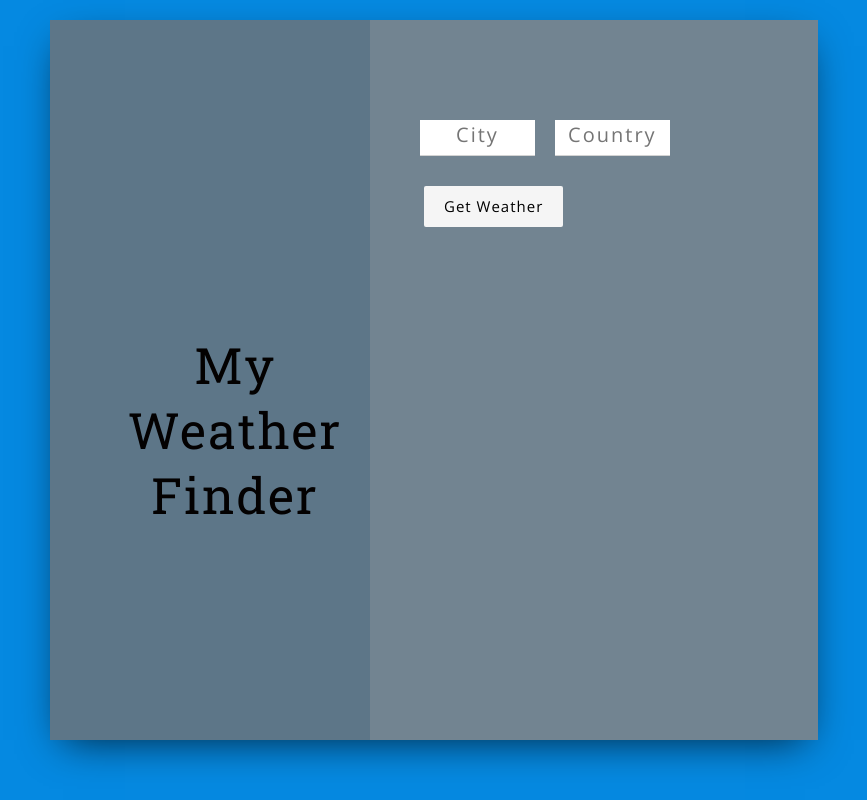
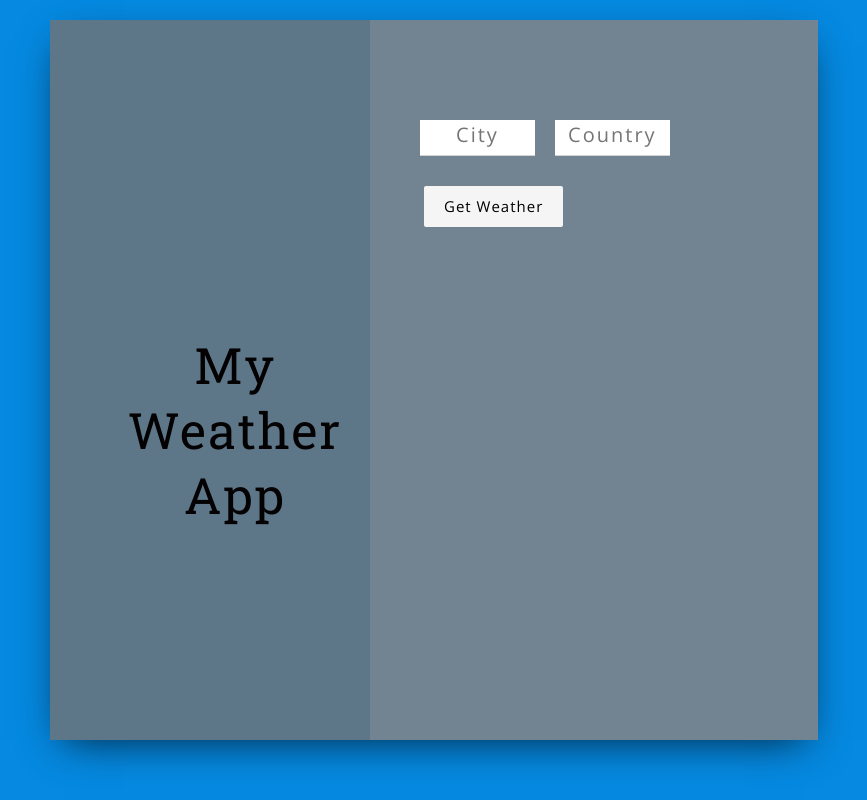
Before and after one commit to cuestafrancisco/my-weather, a React (Create React App) app: page / in a window 1280 px wide. Shown: the whole page, without its empty margins (206-1073 px from the left). Built offline with nearby package versions, Linux system fonts and the light colour scheme.

Commit message:
final commit

```diff
--- a/public/index.html
+++ b/public/index.html
@@ -30,7 +30,7 @@
       work correctly both with client-side routing and a non-root public URL.
       Learn how to configure a non-root public URL by running `npm run build`.
     -->
-    <title>Degrees To Celcius App</title>
+    <title>My Weather App</title>
   </head>
   <body>
     <noscript>You need to enable JavaScript to run this app.</noscript>
--- a/src/App.js
+++ b/src/App.js
@@ -18,6 +18,7 @@ class App extends React.Component { //initialize state which is an object contai
     country: undefined,
     humidity: undefined,
     description: undefined,
+    icon: undefined,
     error: undefined
 
   }
@@ -38,6 +39,7 @@ class App extends React.Component { //initialize state which is an object contai
         country: data.sys.country,
         humidity: data.main.humidity,
         description: data.weather[0].description,
+        icon: data.weather[0].icon,
         error: ""
       });
 
@@ -48,6 +50,7 @@ class App extends React.Component { //initialize state which is an object contai
       country: undefined,
       humidity: undefined,
       description: undefined,
+      icon: undefined,
       error: "please enter the city and country"
 
       });
@@ -78,6 +81,7 @@ class App extends React.Component { //initialize state which is an object contai
                         city={this.state.city}
                         country={this.state.country}
                         description={this.state.description}
+                        icon={this.state.icon}
                         error={this.state.error}
                       />
                     </div>
--- a/src/components/Titles.js
+++ b/src/components/Titles.js
@@ -2,11 +2,7 @@ import React, { Fragment } from "react";
 
 const Titles = () => (
 	<Fragment>
-		<h1 className="title-container__title">My Weather Finder</h1>
-
-
-
-
+		<h1 className="title-container__title">My Weather App</h1>
 
 	</Fragment>
 
--- a/src/components/Weather.js
+++ b/src/components/Weather.js
@@ -25,11 +25,18 @@ const Weather = props => (
 	 		<span className="weather__value"> { props.humidity } </span>
 	 	</p>
 	 }
+
 	 {
 	 	props.description && <p className="weather__key"> Conditions:
 	 		<span className="weather__value"> { props.description } </span>
 	 </p>
 	 }
+	  {
+	 	props.icon && <p className="weather__key"> Conditions Icon:
+	 		<span className="weather__value"> { props.icon } </span>
+	 </p>
+	 }
+
 	 {
 	 	props.error && <p className="weather__error">{ props.error }</p>
 	 }
```
Also changed, not shown: 1 other file (tests, documents, lock files or other folders).
